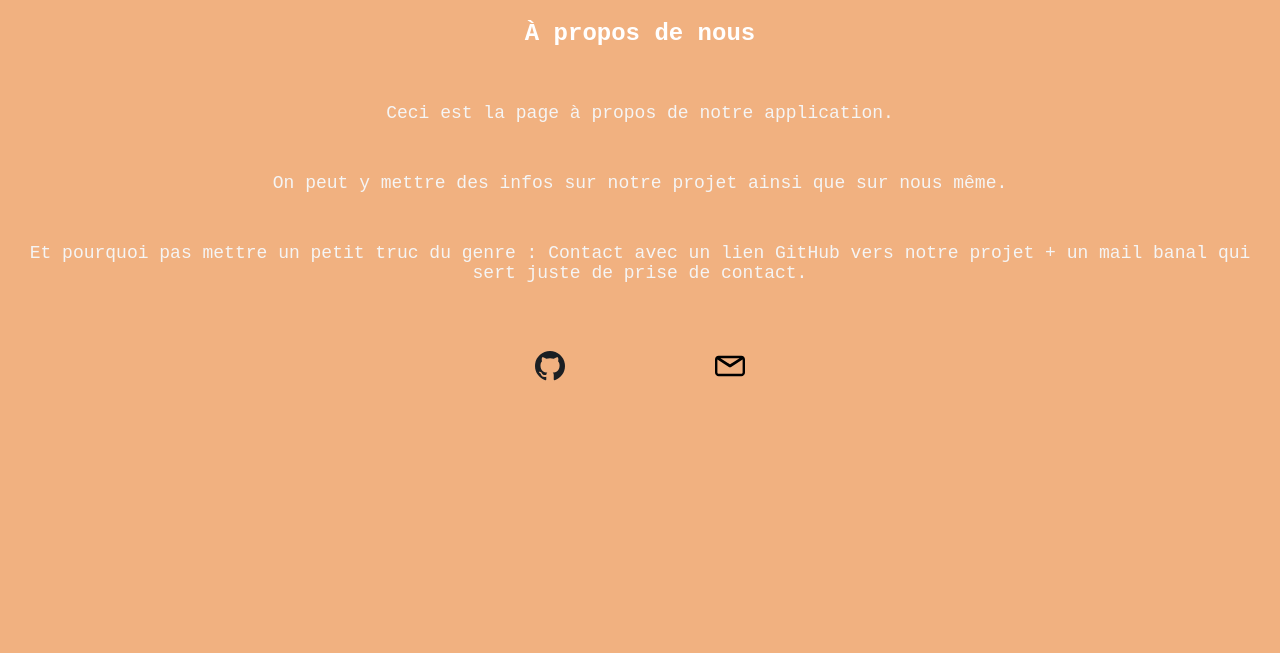
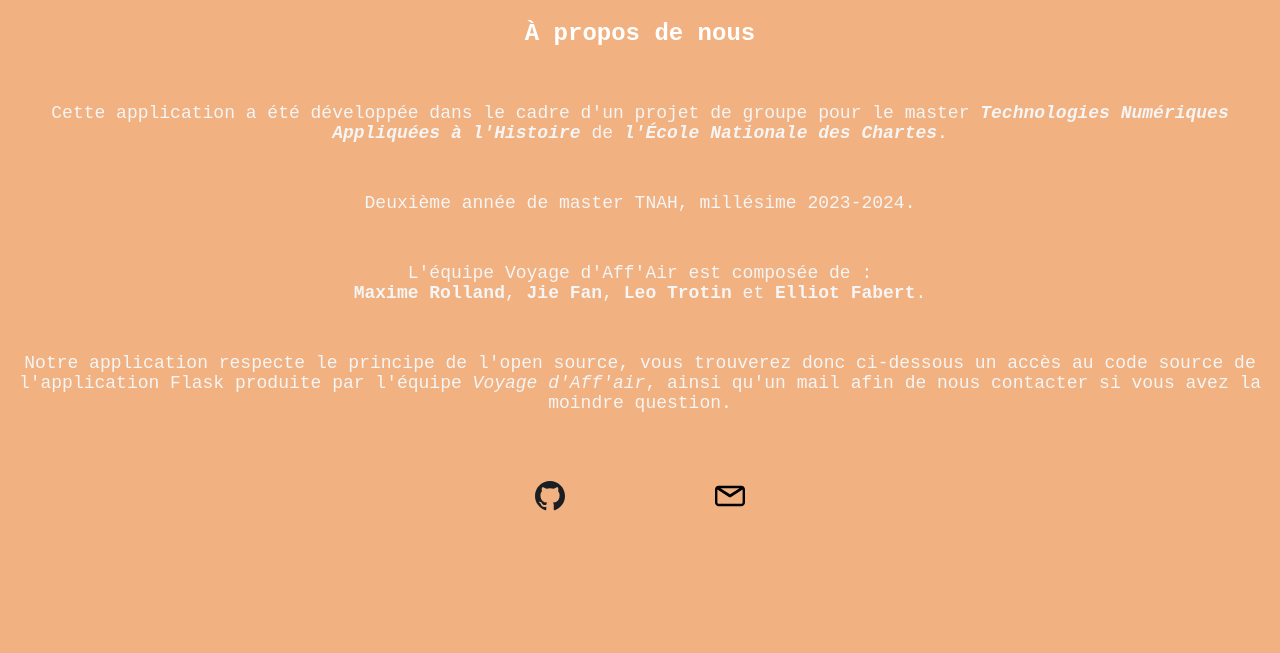
Before and after one commit to MPappia/Voyage_Aff-air, a Flask app: page /about in a window 1280 px wide. Shown: the part 146-799 px from the top of the page. Run offline with Flask 3, Linux system fonts and the light colour scheme; some libraries are stand-ins or nearby versions.

Commit message:
Changement About et Accueil

```diff
--- a/app/templates/about.html
+++ b/app/templates/about.html
@@ -10,9 +10,12 @@
   <div class="text-center">
     <h2>À propos de nous</h2>
     <br>
-    <p>Ceci est la page à propos de notre application.</p>
-    <p>On peut y mettre des infos sur notre projet ainsi que sur nous même.</p>
-    <p>Et pourquoi pas mettre un petit truc du genre : Contact avec un lien GitHub vers notre projet + un mail banal qui sert juste de prise de contact.</p>
+
+    <p>Cette application a été développée dans le cadre d'un projet de groupe pour le master <strong><i>Technologies Numériques Appliquées à l'Histoire</i></strong> de <i><b>l'École Nationale des Chartes</b></i>.</p>
+    <p>Deuxième année de master TNAH, millésime 2023-2024.</p>
+    <p>L'équipe Voyage d'Aff'Air est composée de : <br>
+      <strong>Maxime Rolland</strong>, <strong>Jie Fan</strong>, <strong>Leo Trotin</strong> et <strong>Elliot Fabert</strong>.</p>
+    <p>Notre application respecte le principe de l'open source, vous trouverez donc ci-dessous un accès au code source de l'application Flask produite par l'équipe <i>Voyage d'Aff'air</i>, ainsi qu'un mail afin de nous contacter si vous avez la moindre question.</p>
     <br>
     <div>
       <a href="https://github.com/MPappia/Voyage_Aff-air/tree/main" target="_blank" class="logo-no-border logo-link"><img src="{{ url_for('static', filename='img/logogit.svg') }}" alt="GitHub Logo" width="30" height="30"></a>
```
Also changed, not shown: app/templates/index.html (+5 -2 lines), 1 other file.
